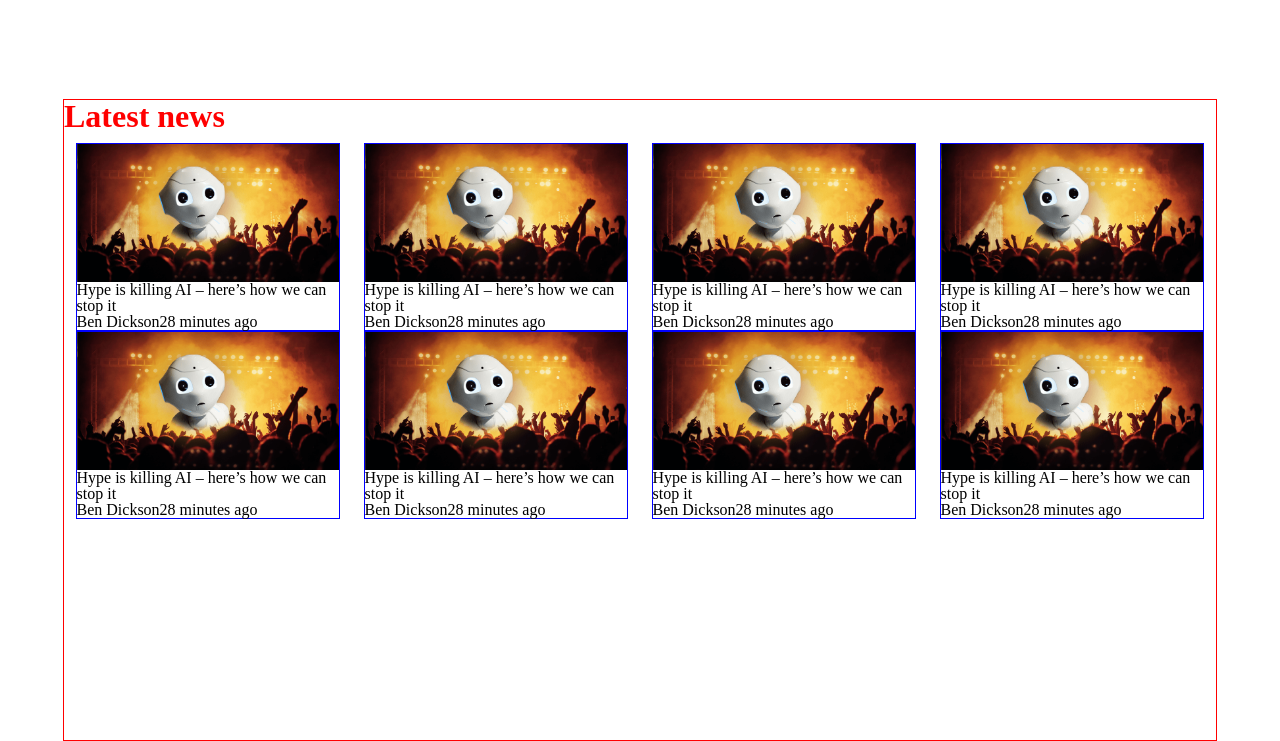
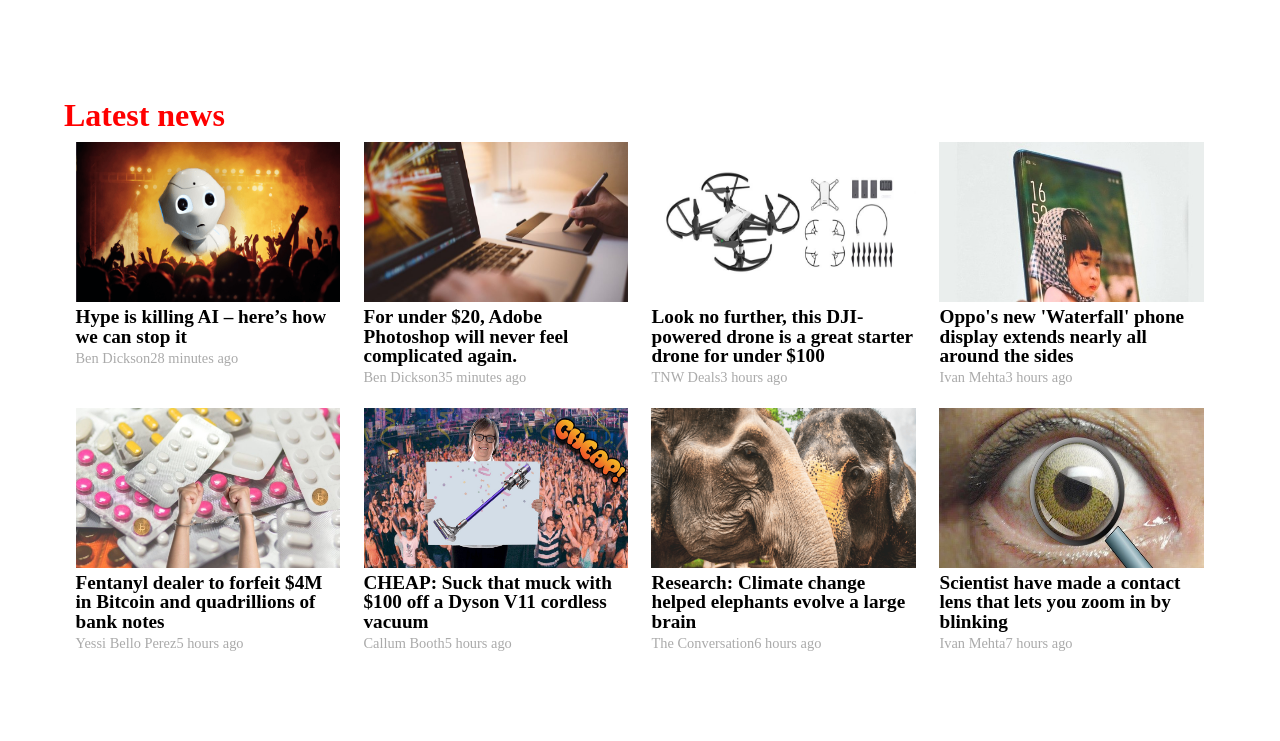
Before and after one commit to jucora/BUILDING-WITH-RESPONSIVE-DESIGN, a plain HTML site: page index.html in a window 1280 px wide. Shown: the part 716-1457 px from the top of the page. Drawn offline with Linux system fonts and the light colour scheme.

Commit message:
s2 articles images

```diff
--- a/index.html
+++ b/index.html
@@ -69,41 +69,41 @@
                             <span>Ben Dickson28 minutes ago</span>
                         </article>
                         <article>
-                            <img src="img/ai.png" alt="robot">
-                            <h2>Hype is killing AI – here’s how we can stop it</h2>
-                            <span>Ben Dickson28 minutes ago</span>
+                            <img src="img/photoshop.jpg" alt="photoshop">
+                            <h2>For under $20, Adobe Photoshop will never feel complicated again.</h2>
+                            <span>Ben Dickson35 minutes ago</span>
                         </article>
                         <article>
-                            <img src="img/ai.png" alt="robot">
-                            <h2>Hype is killing AI – here’s how we can stop it</h2>
-                            <span>Ben Dickson28 minutes ago</span>
+                            <img src="img/drone.jpg" alt="drone">
+                            <h2>Look no further, this DJI-powered drone is a great starter drone for under $100</h2>
+                            <span>TNW Deals3 hours ago</span>
                         </article>
                         <article>
-                            <img src="img/ai.png" alt="robot">
-                            <h2>Hype is killing AI – here’s how we can stop it</h2>
-                            <span>Ben Dickson28 minutes ago</span>
+                            <img src="img/oppo.jpeg" alt="oppo">
+                            <h2>Oppo's new 'Waterfall' phone display extends nearly all around the sides</h2>
+                            <span>Ivan Mehta3 hours ago</span>
                         </article>
                     </div>
                     <div class="s2-articles">
                         <article>
-                            <img src="img/ai.png" alt="robot">
-                            <h2>Hype is killing AI – here’s how we can stop it</h2>
-                            <span>Ben Dickson28 minutes ago</span>
+                            <img src="img/fenta.jpeg" alt="fenta">
+                            <h2>Fentanyl dealer to forfeit $4M in Bitcoin and quadrillions of bank notes</h2>
+                            <span>Yessi Bello Perez5 hours ago</span>
                         </article>
                         <article>
-                            <img src="img/ai.png" alt="robot">
-                            <h2>Hype is killing AI – here’s how we can stop it</h2>
-                            <span>Ben Dickson28 minutes ago</span>
+                            <img src="img/dyson.png" alt="dyson">
+                            <h2>CHEAP: Suck that muck with $100 off a Dyson V11 cordless vacuum</h2>
+                            <span>Callum Booth5 hours ago</span>
                         </article>
                         <article>
-                            <img src="img/ai.png" alt="robot">
-                            <h2>Hype is killing AI – here’s how we can stop it</h2>
-                            <span>Ben Dickson28 minutes ago</span>
+                            <img src="img/elephant.png" alt="elephant">
+                            <h2>Research: Climate change helped elephants evolve a large brain</h2>
+                            <span>The Conversation6 hours ago</span>
                         </article>
                         <article>
-                            <img src="img/ai.png" alt="robot">
-                            <h2>Hype is killing AI – here’s how we can stop it</h2>
-                            <span>Ben Dickson28 minutes ago</span>
+                            <img src="img/contact-lens.jpg" alt="lens">
+                            <h2>Scientist have made a contact lens that lets you zoom in by blinking</h2>
+                            <span>Ivan Mehta7 hours ago</span>
                         </article>
                 </div>
                 </div>
--- a/style.css
+++ b/style.css
@@ -157,8 +157,7 @@
 /* Second Section */
 
 .second-section {
-  border: 1px solid red;
-  height: 80vh;
+  height: 78vh;
   margin: 0 auto;
   margin-top: 8%;
   width: 90%;
@@ -178,12 +177,24 @@
   display: flex;
   flex-direction: row;
 }
+.s2-articles h2{
+    font-size: 1.2em;
+    font-weight: bold;
+    padding-bottom: 2%;
+}
+.s2-articles span{
+    color: #aaa;
+    font-size: 0.9em;
+}
 .s2-articles article {
-  border: 1px solid blue;
+  height:auto;
+  margin-bottom: 2%;
   margin-left: 1%;
   margin-right: 1%;
+  width:23%;
 }
 .s2-articles article img {
-  height: auto;
+  height: 10em;
+  padding-bottom: 2%;
   width: 100%;
 }
```
